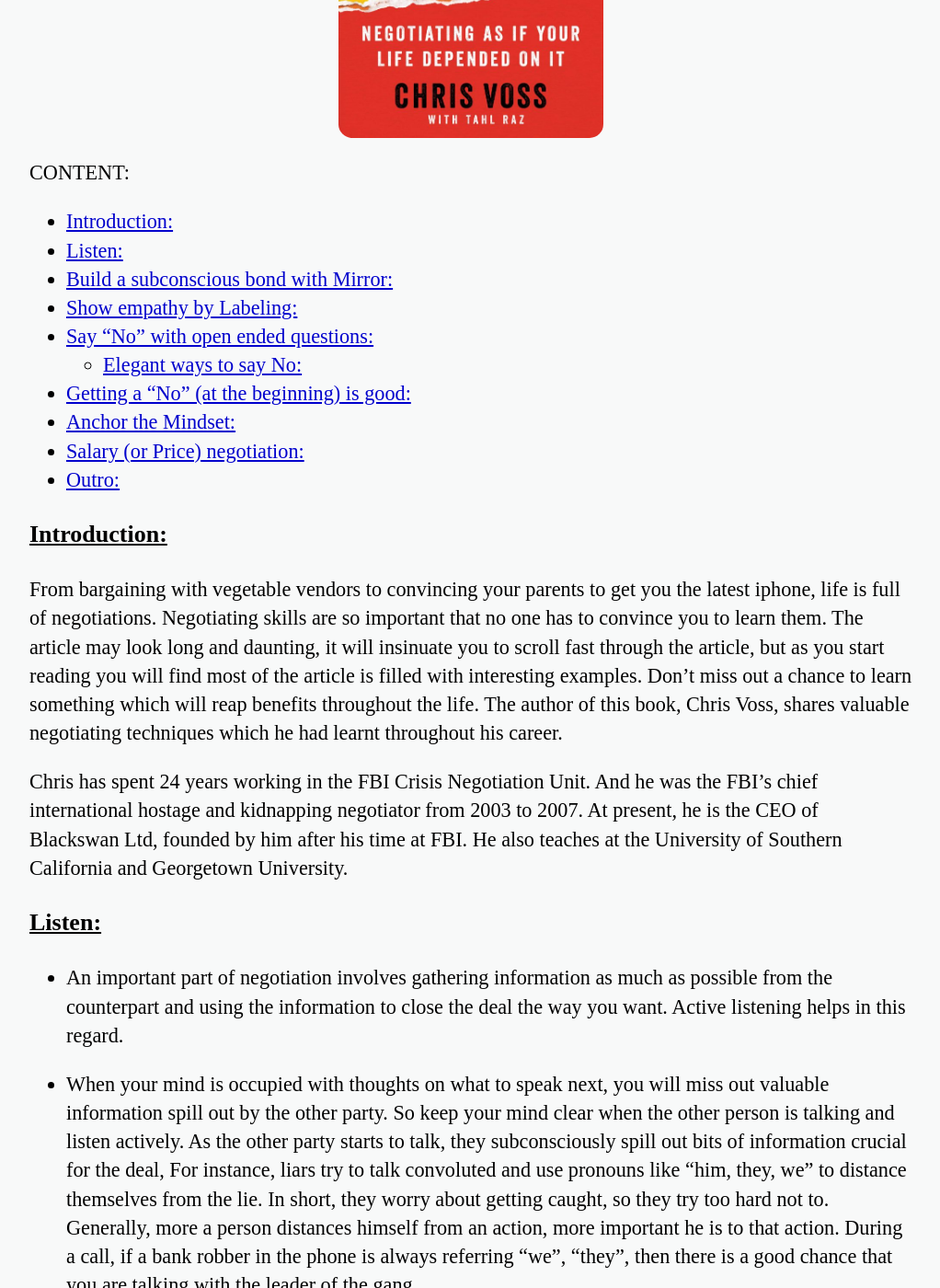
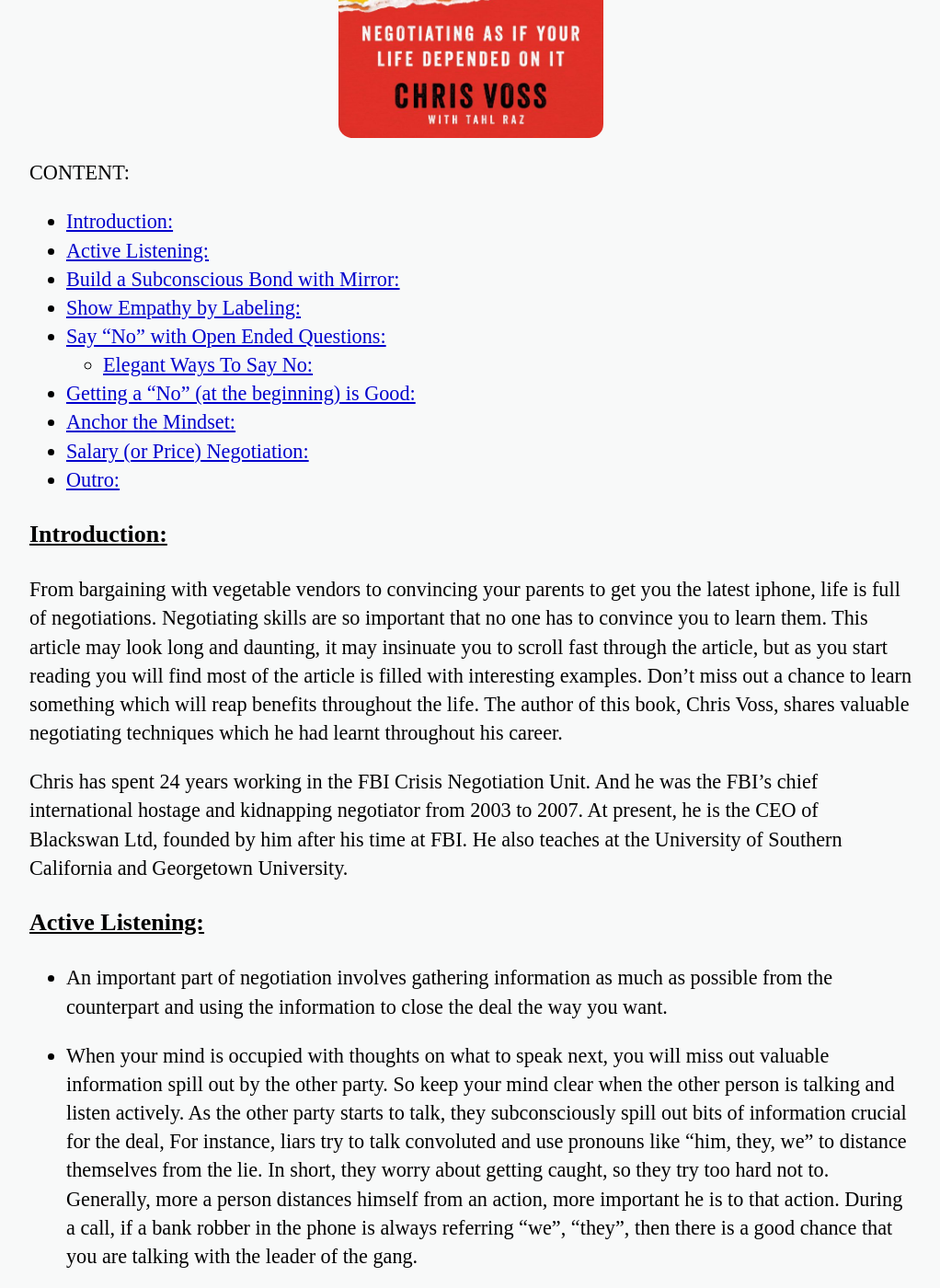
Before and after one commit to sayinathk/sayinathk.github.io, a Jekyll site: the page built from _posts/2020-11-22-Learn-how-to-negotiate-better-with-summary-of-Never-Split-difference-by-Chris-Voss.md, in a window 1280 px wide and 1400 px high, scrolled down 578 px. Shown: the whole window at 92% size, without its empty margins (128-1150 px from the left). Built offline with Jekyll 4.4.1, drawn with Linux system fonts in a browser that asks for light colours; some of the changed text lies outside the part shown.

Commit message:
Update 2020-11-22-Learn-how-to-negotiate-better-with-summary-of-Never-Split-difference-by-Chris-Voss.md

```diff
--- a/_posts/2020-11-22-Learn-how-to-negotiate-better-with-summary-of-Never-Split-difference-by-Chris-Voss.md
+++ b/_posts/2020-11-22-Learn-how-to-negotiate-better-with-summary-of-Never-Split-difference-by-Chris-Voss.md
@@ -14,15 +14,15 @@
 
 ### Introduction:
 
-From bargaining with vegetable vendors to convincing your parents to get you the latest iphone, life is full of negotiations. Negotiating skills are so important that no one has to convince you to learn them. The article may look long and daunting, it will insinuate you to scroll fast through the article, but as you start reading you will find most of the article is filled with interesting examples. Don't miss out a chance to learn something which will reap benefits throughout the life. The author of this book, Chris Voss, shares valuable negotiating techniques which he had learnt throughout his career.
+From bargaining with vegetable vendors to convincing your parents to get you the latest iphone, life is full of negotiations. Negotiating skills are so important that no one has to convince you to learn them. This article may look long and daunting, it may insinuate you to scroll fast through the article, but as you start reading you will find most of the article is filled with interesting examples. Don't miss out a chance to learn something which will reap benefits throughout the life. The author of this book, Chris Voss, shares valuable negotiating techniques which he had learnt throughout his career.
 
 Chris has spent 24 years working in the FBI Crisis Negotiation Unit. And he was the FBI's chief international hostage and kidnapping negotiator from 2003 to 2007. At present, he is the CEO of Blackswan Ltd, founded by him after his time at FBI. He also teaches at the University of Southern California and Georgetown University.
 
 
 
-### Listen:
+### Active Listening:
 
-- An important part of negotiation involves gathering information as much as possible from the counterpart and using the information to close the deal the way you want. Active listening helps in this regard.
+- An important part of negotiation involves gathering information as much as possible from the counterpart and using the information to close the deal the way you want.
 
 - When your mind is occupied with thoughts on what to speak next, you will miss out valuable information spill out by the other party. So keep your mind clear when the other person is talking and listen actively. As the other party starts to talk, they subconsciously spill out bits of information crucial for the deal, For instance, liars try to talk convoluted and use pronouns like "him, they, we" to distance themselves from the lie. In short, they worry about getting caught, so they try too hard not to. Generally, more a person distances himself from an action, more important he is to that action. During a call, if a bank robber in the phone is always referring "we", "they", then there is a good chance that you are talking with the leader of the gang.
 
@@ -30,7 +30,7 @@
 
 
 
-### Build a subconscious bond with Mirror:
+### Build a Subconscious Bond with Mirror:
 
 - Mirroring, also called isopraxism, is essentially imitation. Mirroring is repeating last (or critical) three words of what someone said to you.
 
@@ -61,7 +61,7 @@
 
 
 
-### Show empathy by Labeling:
+### Show Empathy by Labeling:
 
 - Labeling is acknowledging your counterpart's situation. Making them feel understood, soothes them sub consciously,  making them feel conformable with you and improves the odds of a better deal for you.
 
@@ -89,7 +89,7 @@
 
 
 
-### Say "No" with open ended questions:
+### Say "No" with Open Ended Questions:
 
 > “He who has learned to disagree without being disagreeable has discovered the most valuable secret of negotiation.” - Robert Estabrook
 
@@ -108,7 +108,7 @@
 - To give you another example, a small public relation firm for a big corporation was not getting paid by their client. The client always managed to evade paying on the promise of repeat business, stating it will result eventually in large revenue. But the firm hadn't been paid a single penny. So the author advised the firm's head to summarize their situation and ask "How am I supposed to do that?". Even though she was skeptical, She practised and did what the author asked her to do. To her surprise, her client said “You’re right, you can’t and I apologize.” Her client explained that they were going through some internal problems, but agreed to pay within 2 days.
 
 
-#### Elegant ways to say No:
+#### Elegant Ways To Say No:
 
 Generally, you can say "No" four times before you have to say the actual word. Learn how to pull this off from an excerpt taken off the book,
 
@@ -126,7 +126,7 @@
 
 
 
-### Getting a "No" (at the beginning) is good:
+### Getting a "No" (at the beginning) is Good:
 
 - When you get a call from a salesperson, you get your guard up and you become dismissive even before hearing their proposition. A trained salesperson will mostly follow a script to get a yes from you. They follow a series of scripted questions which will start with an obvious question aiming to get a Yes from you, then moving on gradually to the actual sales question. The problem with this script is that it is trying  too hard to get a yes.
 
@@ -177,7 +177,7 @@
     - Certainty Effect - People are drawn towards sure things over probabilities, even though the probability is a better choice
     - Loss Aversion - People take greater risk to avoid a loss than to achieve gain
 
-### Salary (or Price) negotiation:
+### Salary (or Price) Negotiation:
 
 - It is generally better to **let the other side start**. If you hadn't done your homework, you might ask for a salary well below the market standard. For example, once a Novelist was approached to write a story for a Hollywood movie, he accepted to write and asked for a salary of $150 per week (this is in 1944). While the producer had already planned to pay him $750 per week. If he had let the producer go first, then the novelist could have got 5 times what he had wanted. Luckily the produce took pity on him and called an agent to represent the Novelist during negotiations. It may not be the case for you, remember life is unfair (to those who are unprepared)
 
@@ -218,7 +218,7 @@
 
 - Also not all the points can be used in a single conversation. So don't force yourself to use every technique you remember, thinking somehow it will give you a hidden advantage. it will only break the flow of the conversation. So use only when necessary.
 
-And one more thing, reading this doesn’t make u magically better in negotiation, practising this will!
+- And one more thing, reading this doesn’t make u magically better in negotiation, practising this will!
 
 <br>
 Learnt Something new?
```
